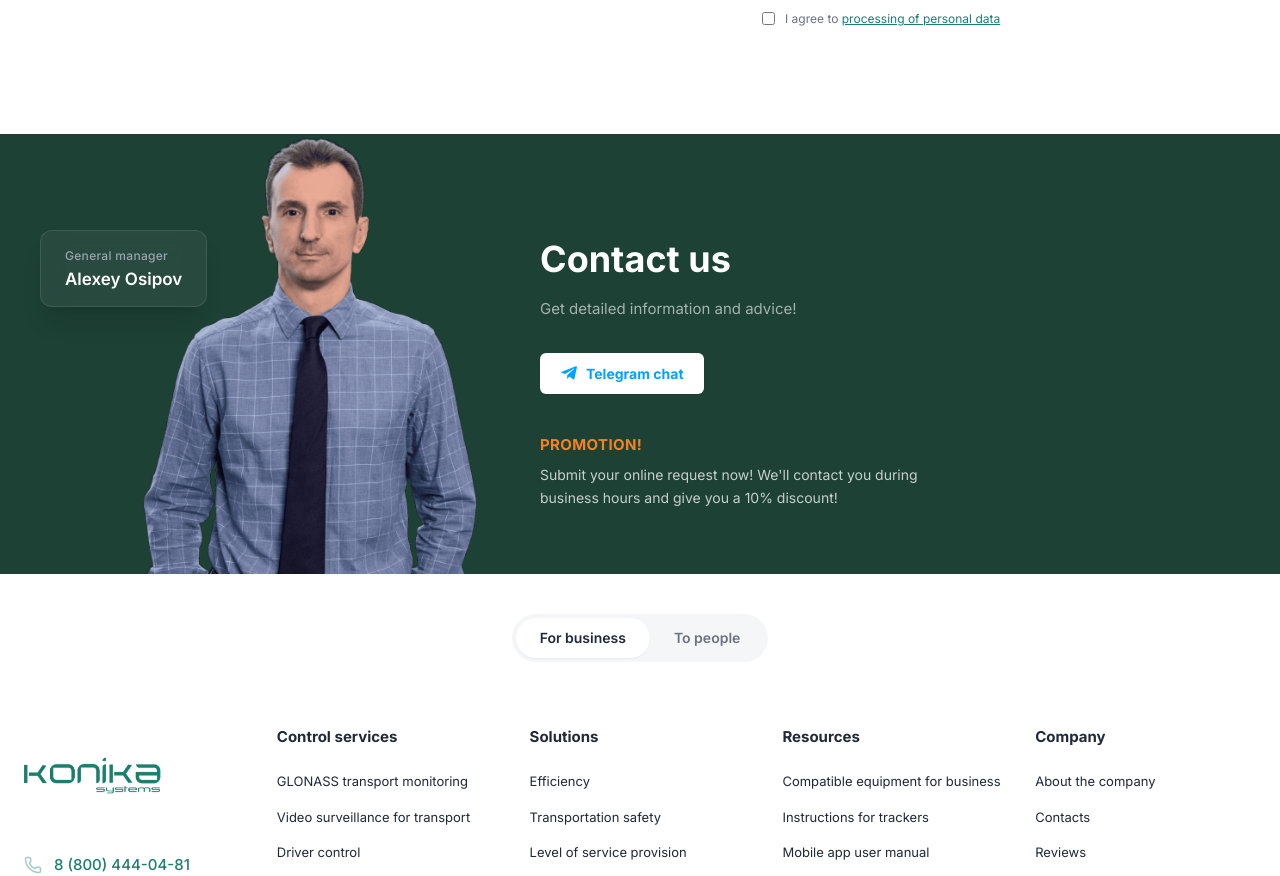
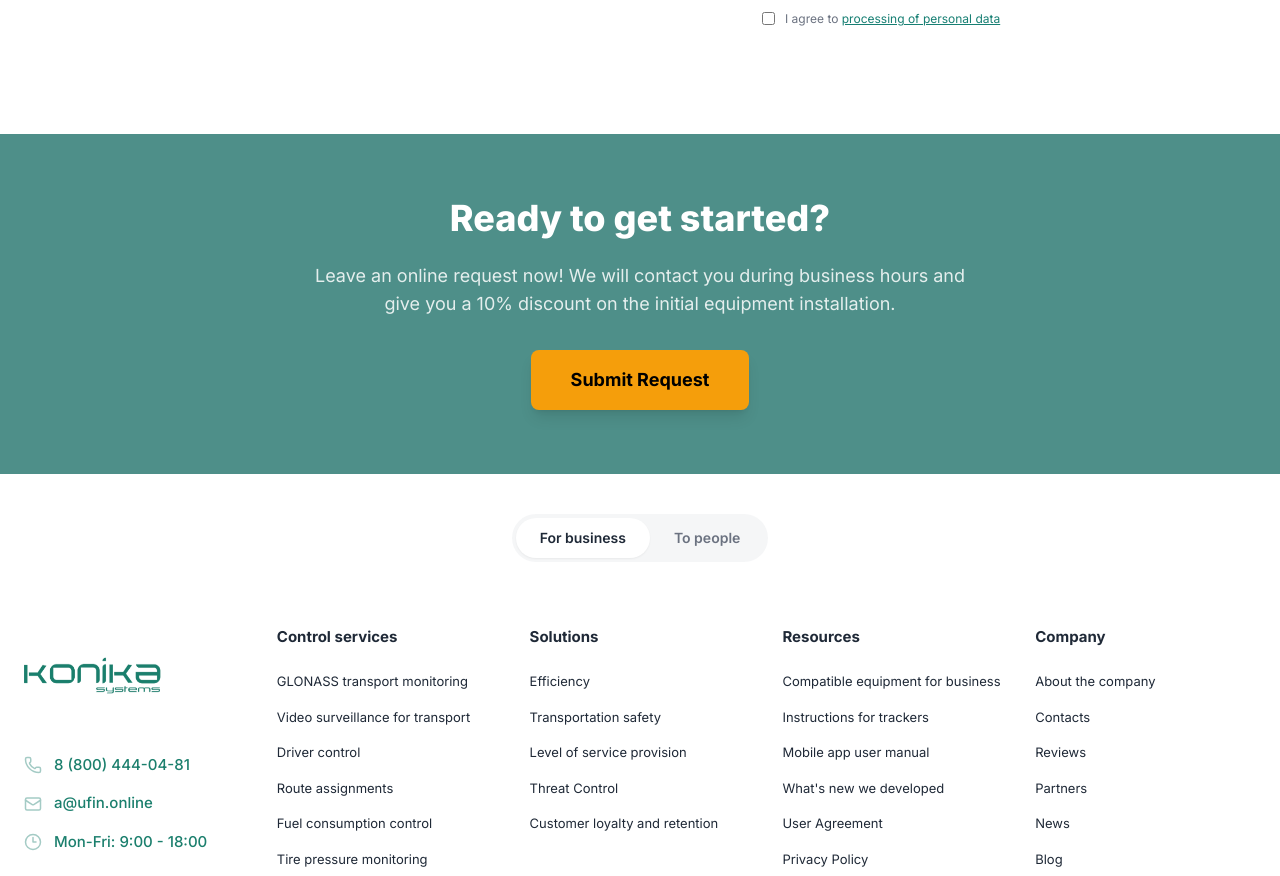
Before and after one commit to pritamkumars5398-lgtm/UFIN-01, a React (Vite) app in the folder frontend/: page /contacts in a window 1280 px wide. Shown: the part 1800-2676 px from the top of the page. Built offline with nearby package versions, Linux system fonts and the light colour scheme; the HTML template or start-up script is replaced by a standard one.

Commit message:
fix cta secttion

```diff
--- a/frontend/src/pages/About.jsx
+++ b/frontend/src/pages/About.jsx
@@ -13,8 +13,7 @@ import rybric1 from "../assets/rybric-1.png.webp";
 import rybric10 from "../assets/rybric-10.png.webp";
 import imgNews1 from "../assets/img-24-e1674854414374.png.webp";
 import vacanciesInterviewImg from "../assets/vacancies-interview.png";
-import osipovFullbodyImg from "../assets/osipov-fullbody.png";
-import { FaTelegramPlane } from "react-icons/fa";
+import CompanyCTA from "../components/CompanyCTA";
 
 // Certificate placeholder images (use inline SVG placeholder)
 const CertPlaceholder = ({ label }) => (
@@ -392,58 +391,14 @@ export default function About() {
       </section>
 
       {/* ══════════════════════════════════════════════════
-          SECTION 9 — Contact us / CEO (Dark Green)
+          SECTION 9 — Call to Action Banner
       ══════════════════════════════════════════════════ */}
-      <section className="bg-[#1d4135] relative overflow-hidden">
-        <div className="max-w-[1380px] mx-auto px-10 relative">
-          <div className="grid grid-cols-1 lg:grid-cols-2 min-h-[500px]">
-            {/* Left side: Alexey Osipov Image */}
-            <div className="relative pt-10 flex justify-center lg:justify-start items-end">
-              <div className="relative z-10 w-[450px]">
-                {/* CEO Label Box (Glass effect) */}
-                <div className="absolute top-20 lg:top-32 -left-4 lg:-left-12 z-20 bg-white/5 backdrop-blur-md border border-white/10 px-6 py-4 rounded shadow-2xl">
-                  <p className="text-white/60 text-xs text-center font-medium mb-1">
-                    General manager
-                  </p>
-                  <p className="text-white text-[17px] font-medium text-center">
-                    Alexey Osipov
-                  </p>
-                </div>
-
-                <img
-                  src={osipovFullbodyImg}
-                  alt="Alexey Osipov"
-                  className="w-full h-auto object-contain object-bottom"
-                />
-              </div>
-            </div>
-
-            {/* Right side: Contact Content */}
-            <div className="flex flex-col justify-center py-20 lg:pl-10">
-              <h2 className="text-white text-[32px] font-bold mb-3">
-                Contact us
-              </h2>
-              <p className="text-white/70 text-[16px] mb-8">
-                Get detailed information and advice!
-              </p>
-
-              <button className="bg-white hover:bg-gray-50 text-[#0088cc] font-medium px-6 py-3 rounded flex items-center gap-2 w-max mb-12 transition">
-                <FaTelegramPlane size={18} />
-                Telegram chat
-              </button>
-
-              <div className="max-w-[480px]">
-                <h3 className="text-[#ff9800] text-[15px] font-bold uppercase mb-3">
-                  Promotion!
-                </h3>
-                <p className="text-white text-[15px] leading-relaxed">
-                  Submit your online request now! We'll contact you during business hours and give you a 10% discount!
-                </p>
-              </div>
-            </div>
-          </div>
-        </div>
-      </section>
+      <CompanyCTA
+        heading="Ready to get started?"
+        subtitle="Leave an online request now! We will contact you during business hours and give you a 10% discount on the initial equipment installation."
+        buttonLabel="Submit Request"
+        to="/consultation"
+      />
 
     </div>
   );
--- a/frontend/src/pages/Contacts.jsx
+++ b/frontend/src/pages/Contacts.jsx
@@ -1,8 +1,7 @@
 import React, { useState } from "react";
 import { TrendingUp, Wifi, Share2, Headphones, Send } from "lucide-react";
-import { FaTelegramPlane } from "react-icons/fa";
 import contactsHeroImg from "../assets/contacts_hero_phone.png";
-import osipovImg from "../assets/osipov-fullbody.png";
+import CompanyCTA from "../components/CompanyCTA";
 import telegramIcon from "../assets/logos_telegram.svg";
 import rutubeIcon from "../assets/icon_rutube_dark_color_circle.svg";
 
@@ -318,72 +317,14 @@ export default function Contacts() {
       </section>
 
       {/* ─────────────────────────────────────────────
-          SECTION 5 — CEO + CTA
-          Dark forest green bg
-          Left: Alexey Osipov cutout (transparent PNG)
-            + dark translucent "General manager / Alexey Osipov" label card
-          Right: "Contact us" heading, subtitle,
-            Telegram button, PROMOTION! text
+          SECTION 5 — Call to Action Banner
       ───────────────────────────────────────────── */}
-      <section className="bg-[#1d4135] overflow-hidden">
-        <div className="max-w-[1380px] mx-auto px-10">
-          <div className="grid grid-cols-1 lg:grid-cols-[460px_1fr] items-end">
-
-            {/* Left — CEO photo + label */}
-            <div className="relative flex items-end">
-              <div className="relative w-full max-w-[380px] ml-auto">
-                {/* Dark translucent label card — overlays top of the photo */}
-                <div
-                  className="absolute top-20 lg:top-24 -left-4 lg:-left-20 bg-white/5 backdrop-blur-md border border-white/10 rounded-xl px-6 py-4 z-20 shadow-xl"
-                >
-                  <p className="text-gray-400 text-[12px] font-medium tracking-wide mb-1">General manager</p>
-                  <p className="text-white font-semibold text-[17px] leading-tight">
-                    Alexey Osipov
-                  </p>
-                </div>
-
-                {/* Full-body Osipov transparent PNG */}
-                <img
-                  src={osipovImg}
-                  alt="Alexey Osipov — General Manager"
-                  className="w-full object-contain object-bottom"
-                  style={{ minHeight: "360px", maxHeight: "440px" }}
-                />
-              </div>
-            </div>
-
-            {/* Right — CTA Content */}
-            <div className="text-white py-16 pl-10">
-              <h2 className="text-[36px] font-bold mb-3">Contact us</h2>
-              <p className="text-white/60 text-[15px] mb-8">
-                Get detailed information and advice!
-              </p>
-
-              {/* Telegram chat button */}
-              <a
-                href="https://t.me/UfinSupportEc"
-                target="_blank"
-                rel="noreferrer"
-                className="inline-flex items-center gap-2 bg-white hover:bg-gray-50 transition rounded-md px-5 py-2.5 text-[#00a3ff] text-[14px] font-bold mb-10 shadow-sm"
-              >
-                <FaTelegramPlane size={18} />
-                Telegram chat
-              </a>
-
-              {/* Promotion */}
-              <div>
-                <p className="text-[#F58220] font-bold text-[15px] uppercase tracking-wide mb-2">
-                  PROMOTION!
-                </p>
-                <p className="text-white/75 text-[14px] leading-relaxed max-w-[440px]">
-                  Submit your online request now! We'll contact you during business hours and give you a 10% discount!
-                </p>
-              </div>
-            </div>
-
-          </div>
-        </div>
-      </section>
+      <CompanyCTA
+        heading="Ready to get started?"
+        subtitle="Leave an online request now! We will contact you during business hours and give you a 10% discount on the initial equipment installation."
+        buttonLabel="Submit Request"
+        to="/consultation"
+      />
 
     </div>
   );
```
